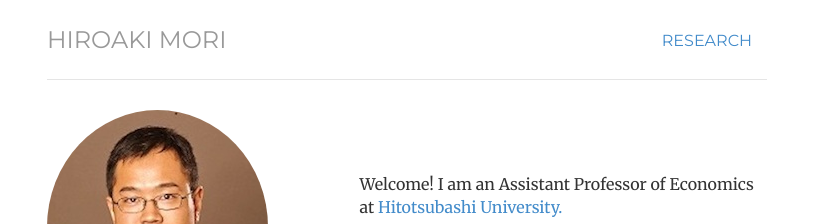
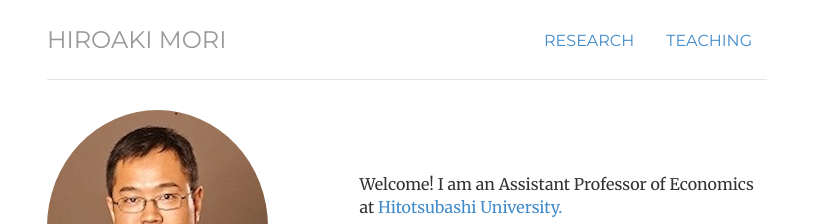
Before and after one commit to morihiroaki/morihiroaki.github.io, a Jekyll site: the page built from index.html, in a window 1280 px wide. Shown: the top 224 px of the page, without its empty margins (233-1046 px from the left). Built offline with Jekyll 4.4.1, drawn with Linux system fonts in a browser that asks for light colours.

Commit message:
Update header.html

```diff
--- a/_includes/header.html
+++ b/_includes/header.html
@@ -2,6 +2,8 @@
       <ul class="nav nav-pills pull-right">
         <!--li class="{{ page.cv }}"><a href="/cv.html" title="CV">CV</a></li-->
         <li class="{{ page.research }}"><a href="/index#research.html" title="Research">Research</a></li>
+        <li class="{{ page.research }}"><a href="/index#teaching.html" title="Teaching">Teaching</a></li>
+
           </ul>
         </li>
       </ul>
```
